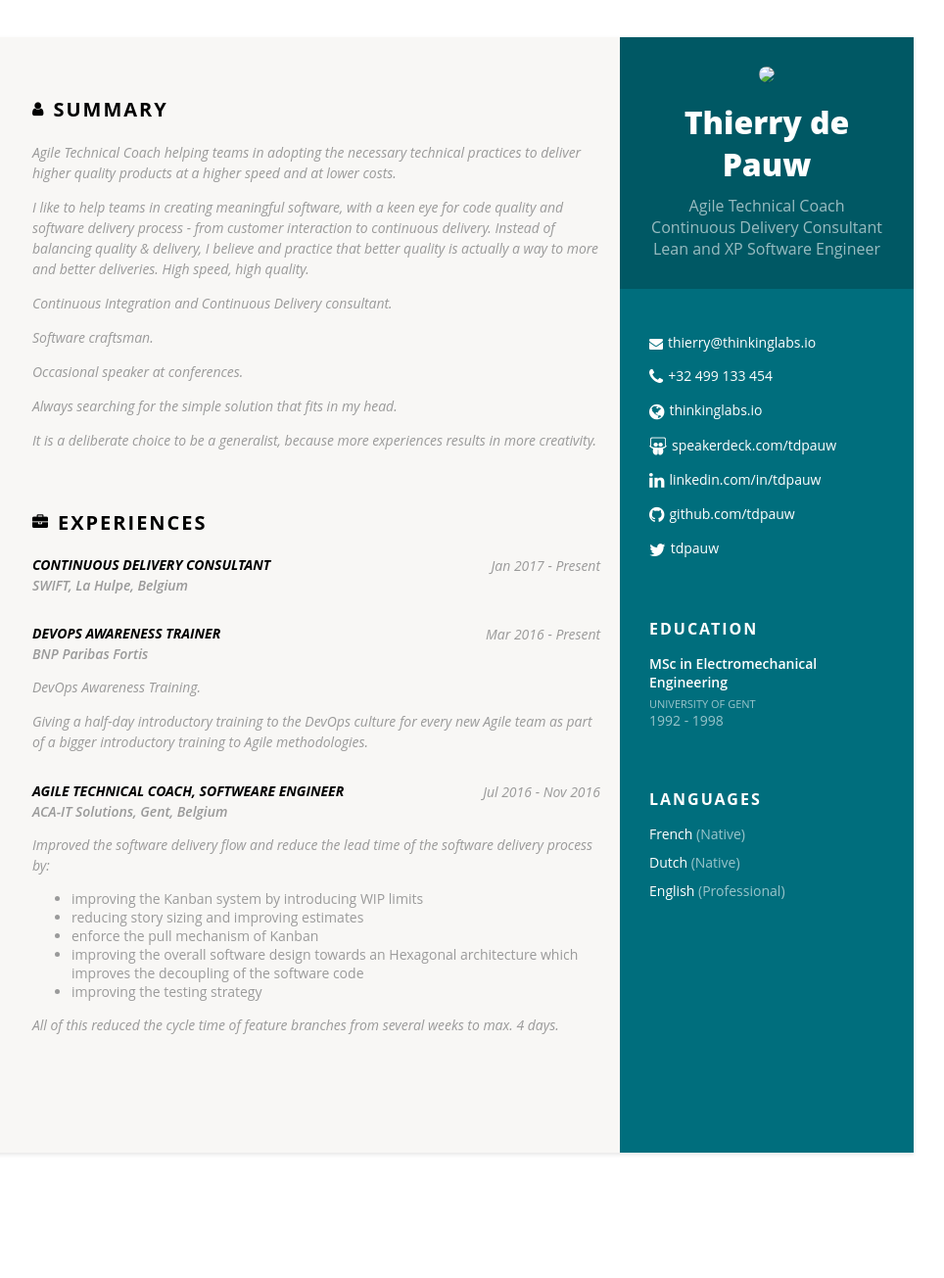
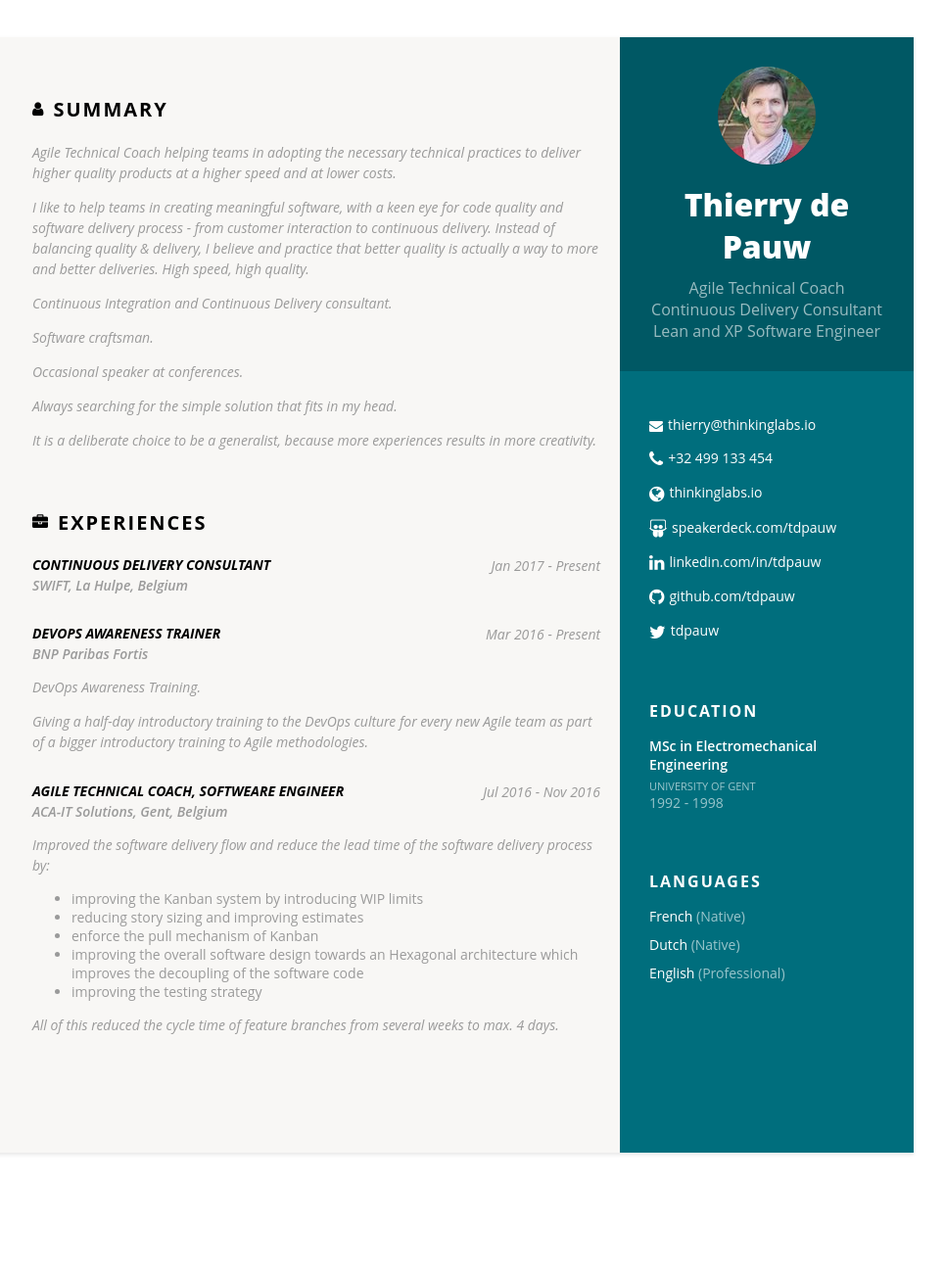
Before and after one commit to tdpauw/tdpauw.github.io, a Jekyll site: the page built from index.html, in a window 1280 px wide. Shown: the whole page at 98% size, without its empty margins (187-1151 px from the left). Built offline with Jekyll 4.4.1, drawn with Linux system fonts in a browser that asks for light colours.

Commit message:
fix the profile image URL

```diff
--- a/_includes/sidebar.html
+++ b/_includes/sidebar.html
@@ -3,7 +3,7 @@
 
 <aside class="sidebar bg-dark-cyan white-text">
     <section class="profile">
-        <img class="profile-img" src="{{site.baseurl}}/assets/images/profile.png"/>
+        <img class="profile-img" src="{{site.baseurl}}/assets/profile.png"/>
         <h1 class="name">{{site.data.cv.name}}</h1>
         {% for title in site.data.cv.titles %}
         <h3 class="tagline">{{title}}</h3>
```
